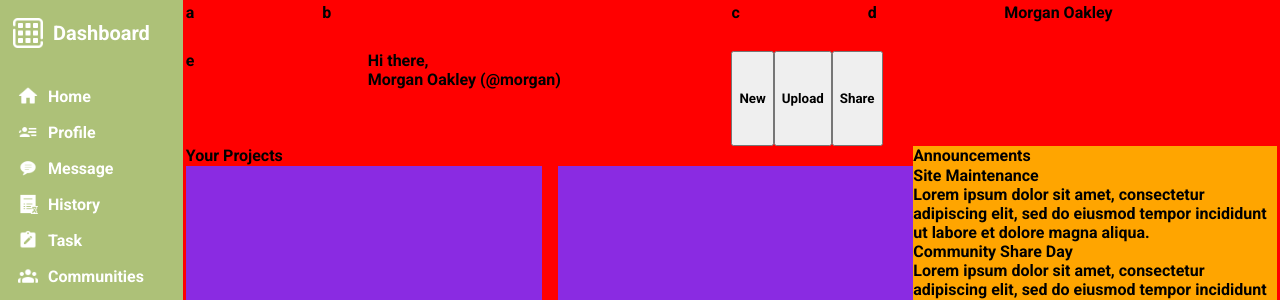
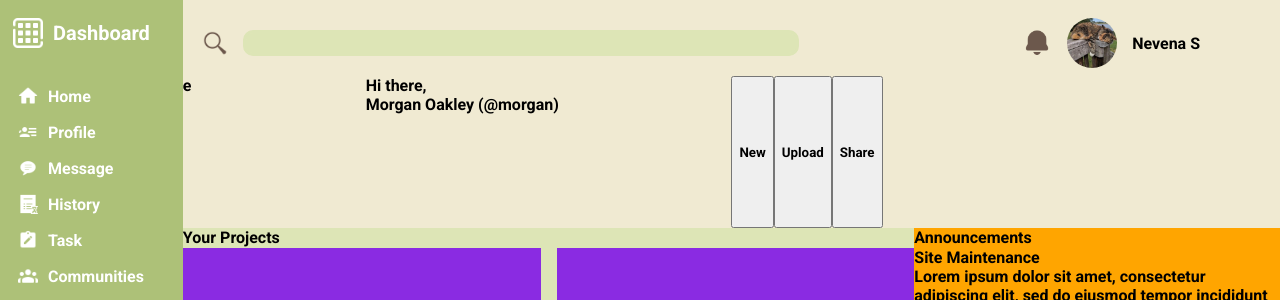
Before and after one commit to aurenaa/admin-dashboard, a plain HTML site: page index.html in a window 1280 px wide. Shown: the top 300 px of the page. Drawn offline with Linux system fonts and the light colour scheme; a web font is replaced by a local one.

Commit message:
first row header css

```diff
--- a/index.html
+++ b/index.html
@@ -64,11 +64,15 @@
         <div class="main">
             <div class="header">
                 <div class="first-row">
-                    <div class="search-icon">a</div>
-                    <div class="search-bar">b</div>
-                    <div class="notification-button">c</div>
-                    <div class="profile-icon">d</div>
-                    <div class="user-name">Morgan Oakley</div>
+                    <div class="search">
+                        <img src="assets/search.png">
+                        <div class="search-bar"></div>
+                    </div>
+                    <div class="user-corner">
+                        <img class="notification" src="assets/notification.png">
+                        <img class="user-picture" src="assets/profile.jfif">
+                        <div class="user-name">Nevena S</div>
+                    </div>
                 </div>
                 <div class="second-row">
                     <div class="profile-info">
--- a/style.css
+++ b/style.css
@@ -7,12 +7,6 @@
 .container {
     display: grid;
     grid-template-columns: 1fr 6fr;
-}
-
-.container .main {
-    background-color: red;
-    border-color: red;
-    border-style: solid;
 }
 
 .container .sidebar {
@@ -90,11 +84,52 @@
 .header {
     display: grid;
     grid-template-rows: 1fr 2fr;
+    background-color: #F0EAD2;
 }
 
 .header .first-row {
     display: grid;
-    grid-template-columns: 1fr 3fr 1fr 1fr 2fr;
+    grid-template-columns: 2fr 1fr;
+    margin-top: 10px;
+}
+
+.search {
+    display: flex;
+    gap: 15px;
+    padding: 20px;
+    align-items: center;
+}
+
+.search img {
+    width: 25px;
+    height: 25px;
+}
+
+.search-bar {
+    width: 550px;
+    height: 20px;
+    background-color: #DDE5B6;
+    border: solid #DDE5B6;
+    border-radius: 10px;
+}
+
+.user-corner {
+    display: flex;
+    gap: 15px;
+    align-items: center;
+    justify-content: end;
+    margin-right: 80px;
+}
+
+.notification {
+    width: 30px;
+    height: 30px;
+}
+
+.user-picture {
+    width: 50px;
+    height: 50px;
+    border-radius: 25px;
 }
 
 .header .second-row {
@@ -114,6 +149,7 @@
 .body {
     display: grid;
     grid-template-columns: 2fr 1fr;
+    background-color: #DDE5B6;
 }
 
 .body .projects {
```
Also changed, not shown: assets/notification.png (added), assets/profile.jfif (added), assets/search.png (added).
